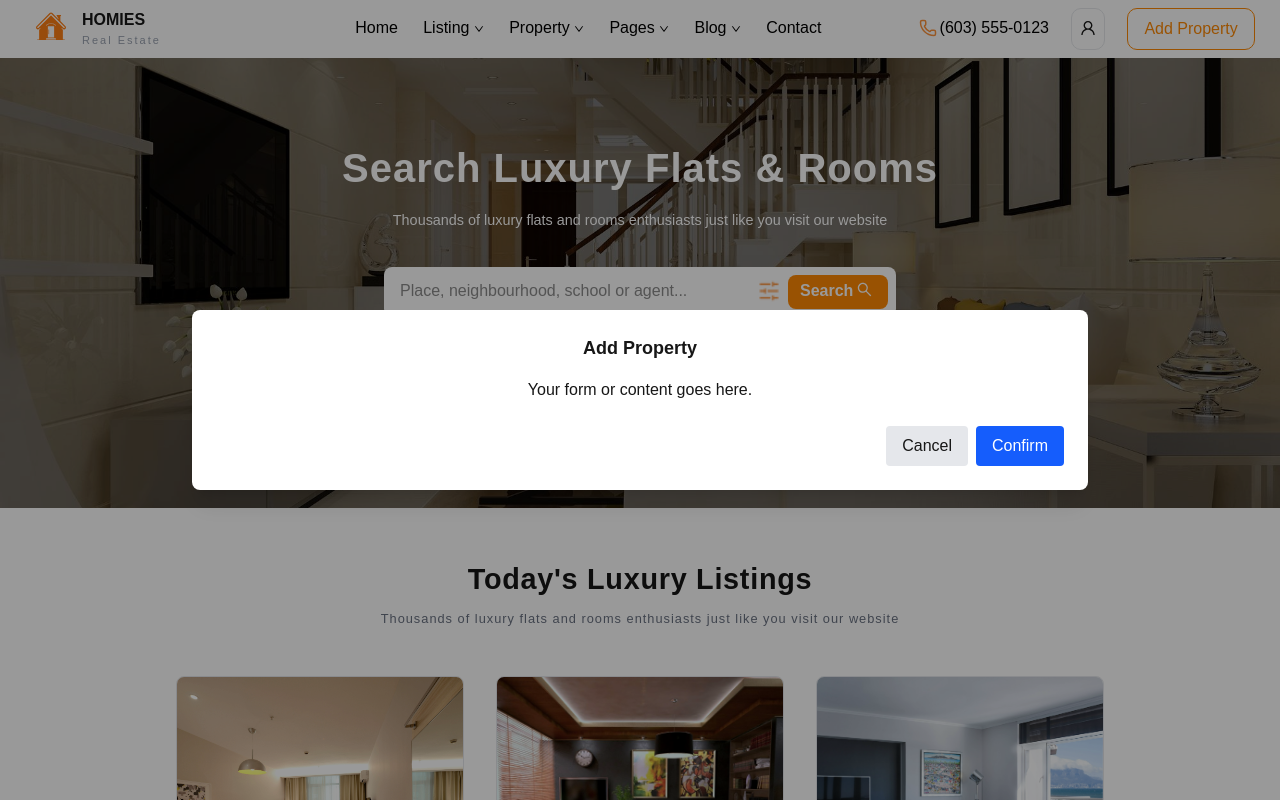
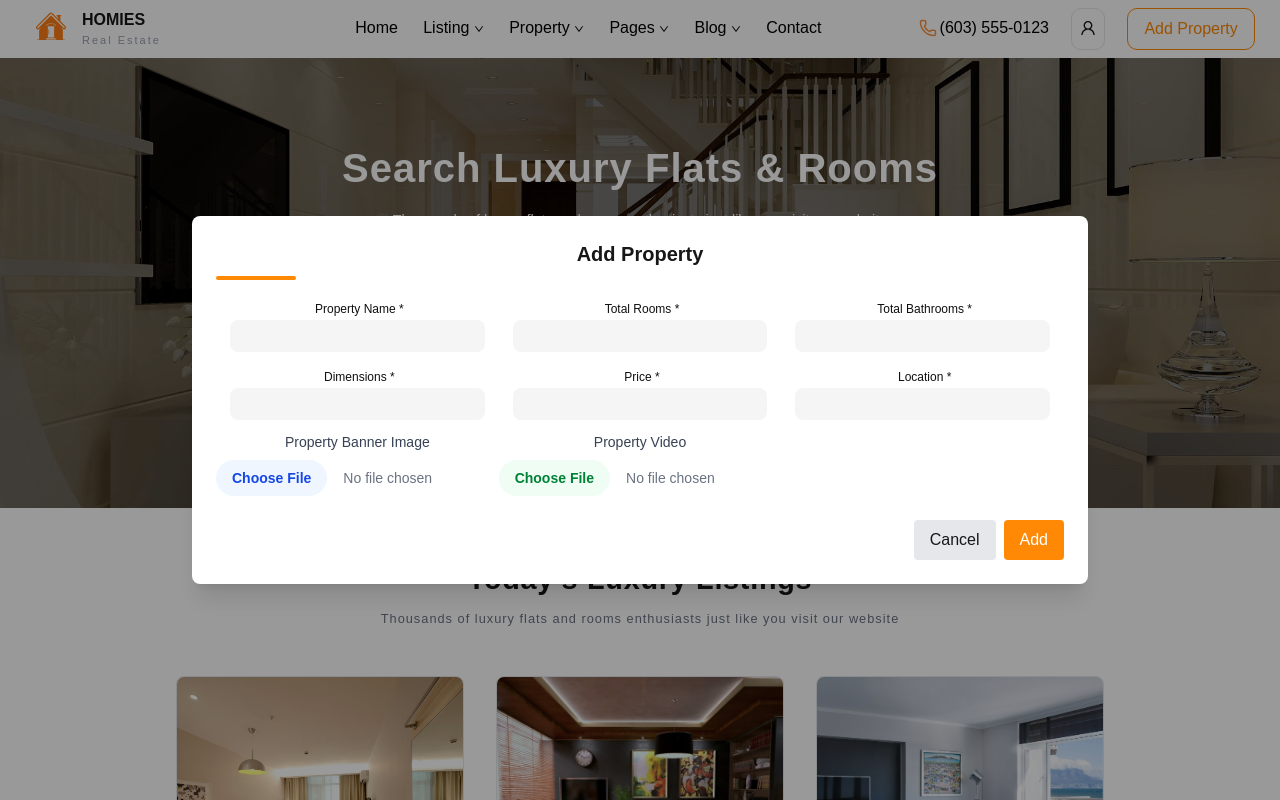
Before and after one commit to jaisonistartbit/real-estate-next, a Next.js app: page / in a window 1280 px wide. Both pictures are taken after a click on the button "Add Property". Shown: the top 800 px of the page. Built offline with nearby package versions, Linux system fonts and the light colour scheme.

Commit message:
add property form

```diff
--- a/components/users/landing_page/add-property/AddProperty.jsx
+++ b/components/users/landing_page/add-property/AddProperty.jsx
@@ -1,14 +1,247 @@
 "use client";
 
-const AddProperty = ({ isOpen=true, toggle }) => {
+import InputWithAddOnMultiple from "@/components/forminputs/InputWithAddOnMultiple";
+import useInputComponent from "@/hooks/useInputComponent";
+
+const AddProperty = ({ isOpen = true, toggle }) => {
   if (!isOpen) return null;
+
+
+  const PropertyName = useInputComponent();
+  const PropertyNameValidater = (value) => {
+    if (value === "" || !value) {
+      PropertyName.setFeedbackMessage("Field required!");
+      PropertyName.setMessageType("error");
+      return false;
+    }
+    PropertyName.setFeedbackMessage("");
+    PropertyName.setMessageType("none");
+    return true;
+  };
+  const TotalRooms = useInputComponent();
+  const TotalRoomsValidater = (value) => {
+    if (value === "" || !value) {
+      TotalRooms.setFeedbackMessage("Field required!");
+      TotalRooms.setMessageType("error");
+      return false;
+    }
+    TotalRooms.setFeedbackMessage("");
+    TotalRooms.setMessageType("none");
+    return true;
+  };
+
+  const TotalBathrooms = useInputComponent();
+  const TotalBathroomsValidater = (value) => {
+    if (value === "" || !value) {
+      TotalBathrooms.setFeedbackMessage("Field required!");
+      TotalBathrooms.setMessageType("error");
+      return false;
+    }
+    TotalBathrooms.setFeedbackMessage("");
+    TotalBathrooms.setMessageType("none");
+    return true;
+  };
+
+  const Dimensions = useInputComponent();
+  const DimensionsValidater = (value) => {
+    if (value === "" || !value) {
+      Dimensions.setFeedbackMessage("Field required!");
+      Dimensions.setMessageType("error");
+      return false;
+    }
+    Dimensions.setFeedbackMessage("");
+    Dimensions.setMessageType("none");
+    return true;
+  };
+
+  const Price = useInputComponent();
+  const PriceValidater = (value) => {
+    if (value === "" || !value) {
+      Price.setFeedbackMessage("Field required!");
+      Price.setMessageType("error");
+      return false;
+    }
+    Price.setFeedbackMessage("");
+    Price.setMessageType("none");
+    return true;
+  };
+
+  const Location = useInputComponent();
+  const LocationValidater = (value) => {
+    if (value === "" || !value) {
+      Location.setFeedbackMessage("Field required!");
+      Location.setMessageType("error");
+      return false;
+    }
+    Location.setFeedbackMessage("");
+    Location.setMessageType("none");
+    return true;
+  };
+
 
   return (
     <div className="fixed inset-0 z-50 flex items-center justify-center bg-black/40">
       <div className="bg-white rounded-lg shadow-xl w-full max-w-4xl p-6">
-        <h2 className="text-lg font-semibold">Add Property</h2>
-        <div className="mt-4">
-          <p>Your form or content goes here.</p>
+        <h2 className="text-xl  font-[700] ">Add Property</h2>
+        <div className="mt-2 h-1 w-20 bg-orange-400 rounded"></div>
+        <div className="mt-4 grid grid-cols-1 sm:grid-cols-2 md:grid-cols-2 lg:grid-cols-3">
+
+          <div>
+
+            <InputWithAddOnMultiple
+              label="Property Name"
+              placeholder=""
+              className="loginInputs"
+              value={PropertyName.enteredValue}
+              setValue={PropertyName.setEnteredValue}
+              setIsTouched={PropertyName.setIsTouched}
+              feedbackMessage={PropertyName.feedbackMessage}
+              feedbackType={PropertyName.messageType}
+              isTouched={PropertyName.isTouched}
+              validateHandler={PropertyNameValidater}
+              reset={PropertyName.reset}
+              isRequired={true}
+              disabled={false}
+              onBlurAction={(e) => {
+                // blurInputAction(e, "Transport_Equipment_ID");
+              }}
+              extraProps={{ style: { height: "32px", width: '90%' } }}
+            />
+          </div>
+          <div>
+            <InputWithAddOnMultiple
+              label="Total Rooms"
+              placeholder=""
+              className="loginInputs"
+              value={TotalRooms.enteredValue}
+              setValue={TotalRooms.setEnteredValue}
+              setIsTouched={TotalRooms.setIsTouched}
+              feedbackMessage={TotalRooms.feedbackMessage}
+              feedbackType={TotalRooms.messageType}
+              isTouched={TotalRooms.isTouched}
+              validateHandler={TotalRoomsValidater}
+              reset={TotalRooms.reset}
+              isRequired={true}
+              disabled={false}
+              onBlurAction={(e) => {
+                // blurInputAction(e, "Transport_Equipment_ID");
+              }}
+              extraProps={{ style: { height: "32px", width: '90%' } }}
+            />
+          </div>
+          <div>
+            <InputWithAddOnMultiple
+              label="Total Bathrooms"
+              placeholder=""
+              className="loginInputs"
+              value={TotalBathrooms.enteredValue}
+              setValue={TotalBathrooms.setEnteredValue}
+              setIsTouched={TotalBathrooms.setIsTouched}
+              feedbackMessage={TotalBathrooms.feedbackMessage}
+              feedbackType={TotalBathrooms.messageType}
+              isTouched={TotalBathrooms.isTouched}
+              validateHandler={TotalBathroomsValidater}
+              reset={TotalBathrooms.reset}
+              isRequired={true}
+              disabled={false}
+              onBlurAction={(e) => {
+                // blurInputAction(e, "Transport_Equipment_ID");
+              }}
+              extraProps={{ style: { height: "32px", width: '90%' } }}
+            />
+          </div>
+          <div>
+            <InputWithAddOnMultiple
+              label="Dimensions"
+              placeholder=""
+              className="loginInputs"
+              value={Dimensions.enteredValue}
+              setValue={Dimensions.setEnteredValue}
+              setIsTouched={Dimensions.setIsTouched}
+              feedbackMessage={Dimensions.feedbackMessage}
+              feedbackType={Dimensions.messageType}
+              isTouched={Dimensions.isTouched}
+              validateHandler={DimensionsValidater}
+              reset={Dimensions.reset}
+              isRequired={true}
+              disabled={false}
+              onBlurAction={(e) => {
+                // blurInputAction(e, "Transport_Equipment_ID");
+              }}
+              extraProps={{ style: { height: "32px", width: '90%' } }}
+            />
+          </div>
+
+          <div>
+            <InputWithAddOnMultiple
+              label="Price"
+              placeholder=""
+              className="loginInputs"
+              value={Price.enteredValue}
+              setValue={Price.setEnteredValue}
+              setIsTouched={Price.setIsTouched}
+              feedbackMessage={Price.feedbackMessage}
+              feedbackType={Price.messageType}
+              isTouched={Price.isTouched}
+              validateHandler={PriceValidater}
+              reset={Price.reset}
+              isRequired={true}
+              disabled={false}
+              onBlurAction={(e) => {
+                // blurInputAction(e, "Transport_Equipment_ID");
+              }}
+              extraProps={{ style: { height: "32px", width: '90%' } }}
+            />
+          </div>
+          <div>
+            <InputWithAddOnMultiple
+              label="Location"
+              placeholder=""
+              className="loginInputs"
+              value={Location.enteredValue}
+              setValue={Location.setEnteredValue}
+              setIsTouched={Location.setIsTouched}
+              feedbackMessage={Location.feedbackMessage}
+              feedbackType={Location.messageType}
+              isTouched={Location.isTouched}
+              validateHandler={LocationValidater}
+              reset={Location.reset}
+              isRequired={true}
+              disabled={false}
+              onBlurAction={(e) => {
+                // blurInputAction(e, "Transport_Equipment_ID");
+              }}
+              extraProps={{ style: { height: "32px", width: '90%' } }}
+            />
+          </div>
+
+          <div>
+            <label className="block mb-2 text-sm font-medium text-gray-700">
+              Property Banner Image
+            </label>
+            <input
+              type="file"
+              accept="image/*"
+              onChange={() => { }}
+              className="block w-full text-sm text-gray-500 file:mr-4 file:py-2 file:px-4 file:rounded-full
+             file:border-0 file:text-sm file:font-semibold file:bg-blue-50 file:text-blue-700
+             hover:file:bg-blue-100"
+            />
+          </div>
+
+          <div>
+            <label className="block mb-2 text-sm font-medium text-gray-700">
+              Property Video
+            </label>
+            <input
+              type="file"
+              accept="video/*"
+              onChange={() => { }}
+              className="block w-full text-sm text-gray-500 file:mr-4 file:py-2 file:px-4 file:rounded-full
+             file:border-0 file:text-sm file:font-semibold file:bg-green-50 file:text-green-700
+             hover:file:bg-green-100"
+            />
+          </div>
         </div>
         <div className="mt-6 flex justify-end gap-2">
           <button
@@ -18,9 +251,9 @@ const AddProperty = ({ isOpen=true, toggle }) => {
             Cancel
           </button>
           <button
-            className="bg-blue-600 text-white px-4 py-2 rounded hover:bg-blue-700"
+            className="bg-orange-400 text-white px-4 py-2 rounded hover:bg-orange-600"
           >
-            Confirm
+            Add
           </button>
         </div>
       </div>
--- /dev/null
+++ b/components/users/landing_page/add-property/d.js
@@ -0,0 +1,42 @@
+import InputWithAddOnMultiple from '@/components/forminputs/InputWithAddOnMultiple';
+import useInputComponent from '@/hooks/useInputComponent';
+import React from 'react'
+
+const d = () => {
+    const Location = useInputComponent();
+    const LocationValidater = (value) => {
+        if (value === "" || !value) {
+            Location.setFeedbackMessage("Field required!");
+            Location.setMessageType("error");
+            return false;
+        }
+        Location.setFeedbackMessage("");
+        Location.setMessageType("none");
+        return true;
+    };
+    return (
+        <div>
+            <InputWithAddOnMultiple
+                label="Location"
+                placeholder=""
+                className="loginInputs"
+                value={Location.enteredValue}
+                setValue={Location.setEnteredValue}
+                setIsTouched={Location.setIsTouched}
+                feedbackMessage={Location.feedbackMessage}
+                feedbackType={Location.messageType}
+                isTouched={Location.isTouched}
+                validateHandler={LocationValidater}
+                reset={Location.reset}
+                isRequired={true}
+                disabled={false}
+                onBlurAction={(e) => {
+                    // blurInputAction(e, "Transport_Equipment_ID");
+                }}
+                extraProps={{ style: { height: "32px", width: '100%' } }}
+            />
+        </div>
+    )
+}
+
+export default d
--- a/package.json
+++ b/package.json
@@ -20,7 +20,9 @@
     "lucide-react": "^0.487.0",
     "next": "15.2.4",
     "react": "^19.0.0",
-    "react-dom": "^19.0.0"
+    "react-dom": "^19.0.0",
+    "react-uuid": "^2.0.0",
+    "reactstrap": "^9.2.3"
   },
   "devDependencies": {
     "@eslint/eslintrc": "^3",
```
Also changed, not shown: components/forminputs/InputWithAddOnMultiple.js (line endings or trailing spaces), 1 other file (tests, documents, lock files or other folders).
